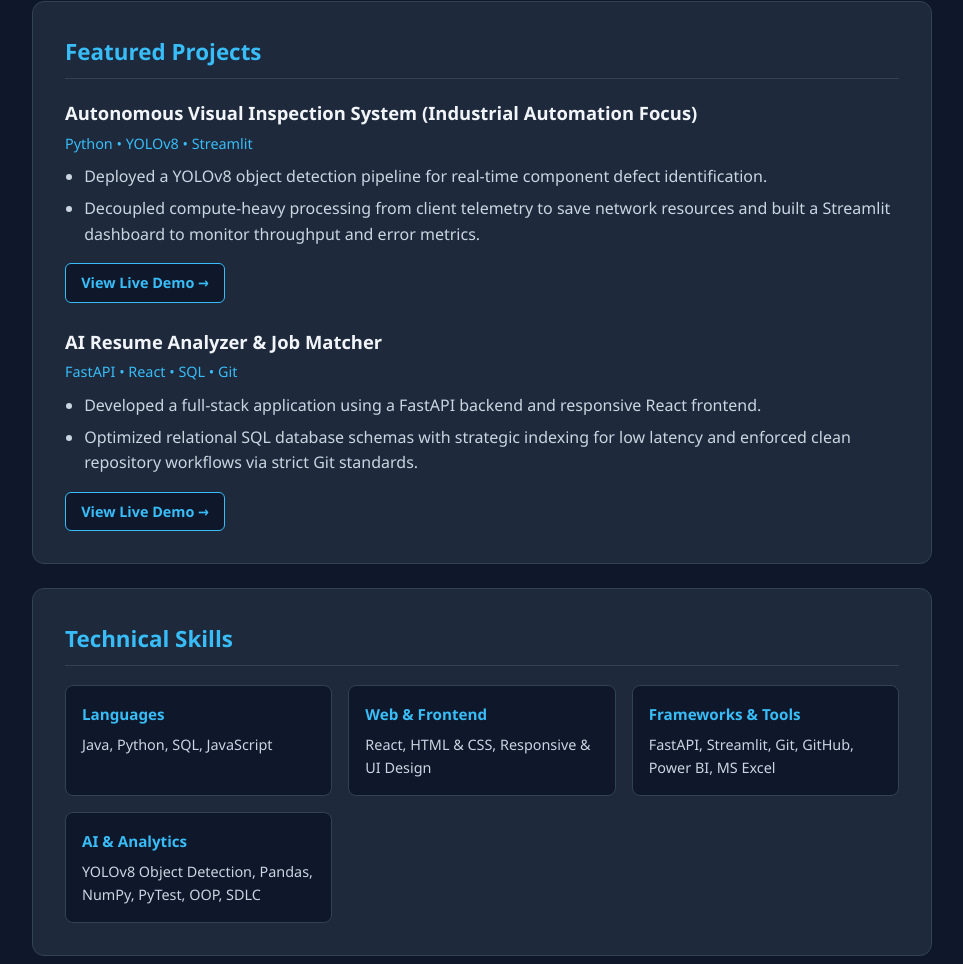
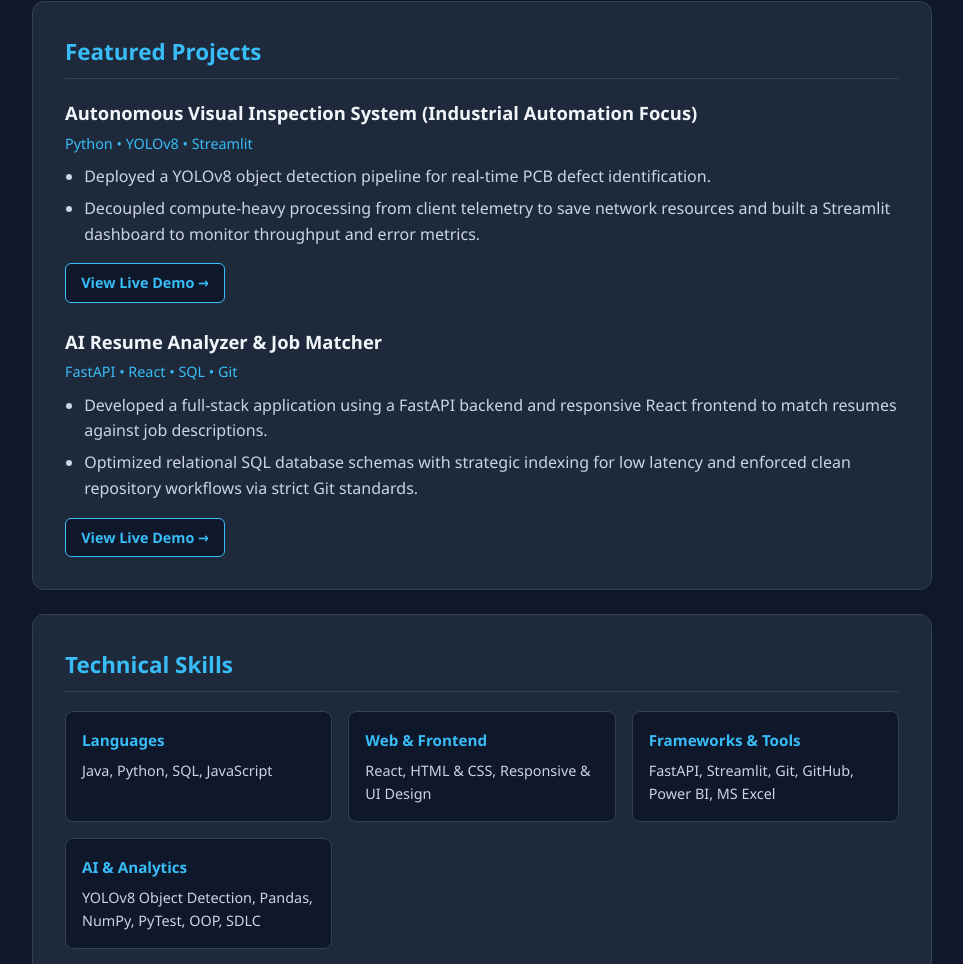
Before and after one commit to arshi-shaik/arshi-shaik.github.io, a plain HTML site: page index.html in a window 1280 px wide. Shown: the part 1162-2126 px from the top of the page, without its empty margins (158-1121 px from the left). Drawn offline with Linux system fonts and the light colour scheme.

Commit message:
Revise LinkedIn link and project descriptions
Updated project links and descriptions for clarity.

```diff
--- a/index.html
+++ b/index.html
@@ -41,7 +41,7 @@
       <p class="location">Kurnool, Andhra Pradesh, India &bull; Graduated April 2026</p>
       <div class="links">
         <a href="https://github.com" target="_blank">GitHub</a>
-        <a href="https://www.linkedin.com/in/shaik-arshiya-20b5322a8/" target="_blank">LinkedIn</a>
+        <a href="https://linkedin.com" target="_blank">LinkedIn</a>
         <a href="mailto:shaik.malikjareena@gmail.com">Email Me</a>
       </div>
     </header>
@@ -77,19 +77,19 @@
         <h3>Autonomous Visual Inspection System (Industrial Automation Focus)</h3>
         <div class="meta">Python &bull; YOLOv8 &bull; Streamlit</div>
         <ul>
-          <li>Deployed a YOLOv8 object detection pipeline for real-time component defect identification.</li>
+          <li>Deployed a YOLOv8 object detection pipeline for real-time PCB defect identification.</li>
           <li>Decoupled compute-heavy processing from client telemetry to save network resources and built a Streamlit dashboard to monitor throughput and error metrics.</li>
         </ul>
-        <a class="project-link" href="https://streamlit.app" target="_blank">View Live Demo &rarr;</a>
+        <a class="project-link" href="https://autonomous-visual-inspection-yjs5hgp9suafzh6uauvh4j.streamlit.app/" target="_blank">View Live Demo &rarr;</a>
       </div>
       <div class="item">
         <h3>AI Resume Analyzer & Job Matcher</h3>
         <div class="meta">FastAPI &bull; React &bull; SQL &bull; Git</div>
         <ul>
-          <li>Developed a full-stack application using a FastAPI backend and responsive React frontend.</li>
+          <li>Developed a full-stack application using a FastAPI backend and responsive React frontend to match resumes against job descriptions.</li>
           <li>Optimized relational SQL database schemas with strategic indexing for low latency and enforced clean repository workflows via strict Git standards.</li>
         </ul>
-        <a class="project-link" href="https://github.io" target="_blank">View Live Demo &rarr;</a>
+        <a class="project-link" href="https://arshi-shaik.github.io/ai-resume-analyzer/" target="_blank">View Live Demo &rarr;</a>
       </div>
     </section>
 
```
